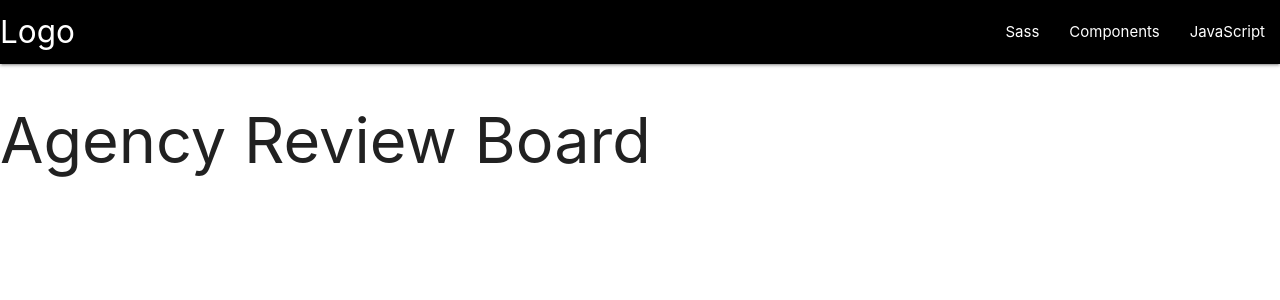
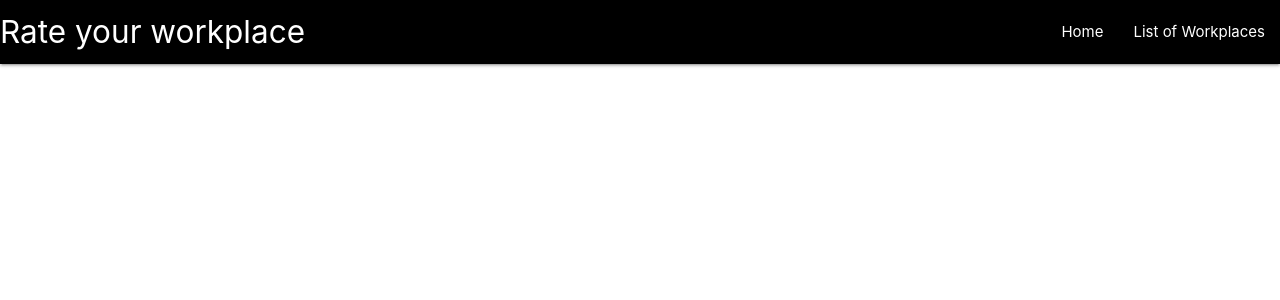
Before and after one commit to sebson1990/antoo-workplace, a Flask app: page / in a window 1280 px wide. Shown: the top 300 px of the page. Run offline with Flask 2, Linux system fonts and the light colour scheme; data that the repository does not hold is empty; some libraries are stand-ins or nearby versions.

Commit message:
adding css

```diff
--- a/static/styles.css
+++ b/static/styles.css
@@ -1,3 +1,5 @@
+/* styling the Navbar */
+
 .navbar-color {
     background-color: black;
 }
--- a/templates/reviews.html
+++ b/templates/reviews.html
@@ -9,16 +9,17 @@
   <div>
     <nav>
         <div class="nav-wrapper navbar-color">
-          <a href="#" class="brand-logo">Logo</a>
+          <a href="#" class="brand-logo">Rate your workplace</a>
           <ul id="nav-mobile" class="right hide-on-med-and-down">
-            <li><a href="sass.html">Sass</a></li>
-            <li><a href="badges.html">Components</a></li>
-            <li><a href="collapsible.html">JavaScript</a></li>
+            <li><a  href="">Home</a></li>
+            <li><a  href="">List of Workplaces</a></li>
           </ul>
         </div>
       </nav>
   </div>
-    <h1>Agency Review Board</h1>
+
+
+
     {% for review in Reviews %}
         {{review.title}}
         {{review.content}}
```
